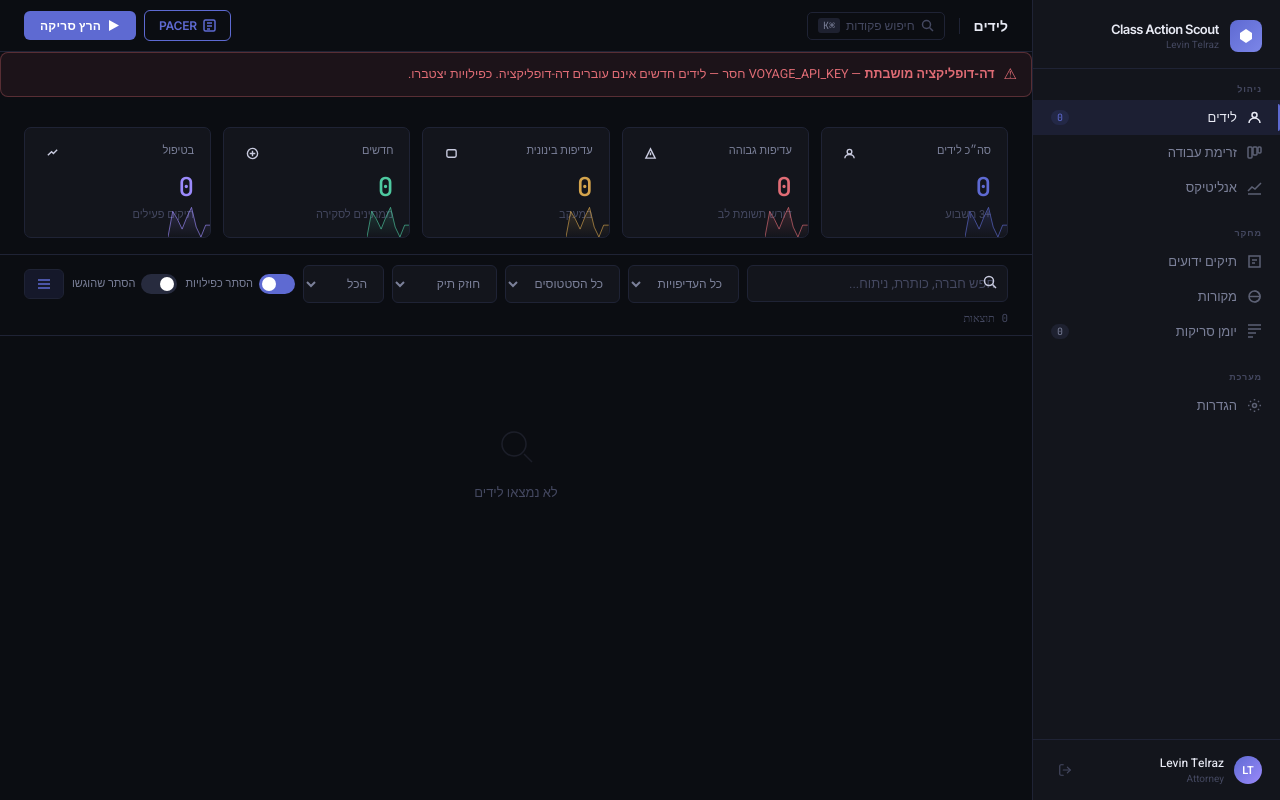
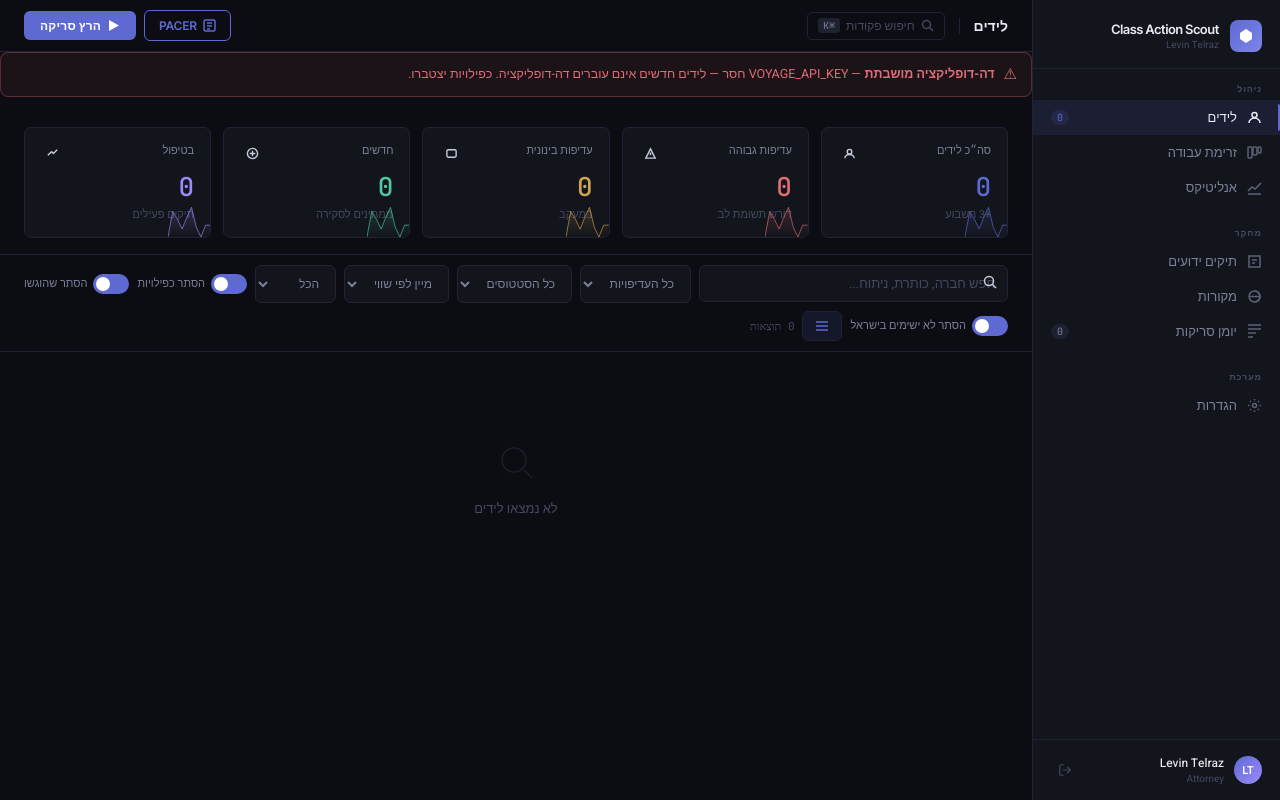
Before and after one commit to telrazohadadvocate-ops/class-action-scout, a Flask app: page / in a window 1280 px wide. Run offline with Flask 3, Linux system fonts and the light colour scheme; the visitor is signed in with stand-in values (Sample User, id 1); data that the repository does not hold is empty.

Commit message:
Open the dashboard on high-value, actionable leads
The dashboard opened as an undifferentiated pile of ~2,700 leads sorted by
case strength, with already-filed and non-Israeli leads mixed in.

It now defaults to priority_score descending, with two filters on by default
and toggleable in the toolbar: already_filed_il (an Israeli class action
already filed is a missed opportunity, not a lead) and leads with no Israeli
nexus. The /api/leads defaults match, so a bare request returns the same view
the dashboard opens on.

israel_applicable IS NULL means "not scored yet" — a lead mid-pipeline or
awaiting a re-score — so those stay visible. Only leads positively judged
inapplicable are hidden.

Co-Authored-By: Claude Opus 5 (1M context) <noreply@anthropic.com>
Claude-Session: https://claude.ai/code/session_01LyTnM94wsU1K2RUHTZcza5

```diff
--- a/app.py
+++ b/app.py
@@ -149,8 +149,13 @@ def get_leads():
             since = now - timedelta(days=30)
         q = q.filter(Lead.scraped_at >= since.replace(tzinfo=None))
     # Hide leads where an Israeli class action was already filed
-    if request.args.get("hide_filed", "false").lower() == "true":
+    if request.args.get("hide_filed", "true").lower() == "true":
         q = q.filter((Lead.already_filed_il == False) | Lead.already_filed_il.is_(None))
+    # Hide leads with no Israeli nexus. NULL means "not scored yet" (a lead
+    # mid-pipeline, or awaiting a re-score) and stays visible — only leads
+    # positively judged inapplicable are hidden.
+    if request.args.get("hide_non_israeli", "true").lower() == "true":
+        q = q.filter((Lead.israel_applicable == True) | Lead.israel_applicable.is_(None))
     # Show only leads flagged as suspected duplicates awaiting review
     if request.args.get("review", "").lower() == "pending":
         q = q.filter(Lead.dup_review == "pending")
@@ -158,7 +163,7 @@ def get_leads():
     if search:
         like = f"%{search}%"
         q = q.filter((Lead.title.ilike(like))|(Lead.company.ilike(like))|(Lead.legal_analysis.ilike(like)))
-    sort = request.args.get("sort", "strength")
+    sort = request.args.get("sort", "priority_score")
     if sort == "strength": q = q.order_by(Lead.strength_score.desc().nullslast())
     elif sort == "priority_score": q = q.order_by(Lead.priority_score.desc().nullslast())
     elif sort == "relevance": q = q.order_by(Lead.relevance_score.desc().nullslast())
--- a/templates/dashboard.html
+++ b/templates/dashboard.html
@@ -616,8 +616,8 @@ a{color:inherit;text-decoration:none}
           <option value="dismissed">נדחה</option>
         </select>
         <select class="filter-select" id="sort" onchange="loadLeads()">
+          <option value="priority_score" selected>מיין לפי שווי</option>
           <option value="strength">חוזק תיק</option>
-          <option value="priority_score">מיין לפי שווי</option>
           <option value="relevance">רלוונטיות</option>
           <option value="date">תאריך</option>
         </select>
@@ -632,8 +632,12 @@ a{color:inherit;text-decoration:none}
           <span style="font-size:11px;color:var(--text-secondary);white-space:nowrap">הסתר כפילויות</span>
         </span>
         <span style="display:flex;align-items:center;gap:6px;cursor:pointer;flex-shrink:0" onclick="document.getElementById('hideFiledToggle').classList.toggle('on');loadLeads()">
-          <button class="toggle" id="hideFiledToggle" style="pointer-events:none"></button>
+          <button class="toggle on" id="hideFiledToggle" style="pointer-events:none"></button>
           <span style="font-size:11px;color:var(--text-secondary);white-space:nowrap">הסתר שהוגשו</span>
+        </span>
+        <span style="display:flex;align-items:center;gap:6px;cursor:pointer;flex-shrink:0" onclick="document.getElementById('hideNonIlToggle').classList.toggle('on');loadLeads()">
+          <button class="toggle on" id="hideNonIlToggle" style="pointer-events:none"></button>
+          <span style="font-size:11px;color:var(--text-secondary);white-space:nowrap">הסתר לא ישימים בישראל</span>
         </span>
         <span id="reviewChip" style="display:none;align-items:center;gap:6px;cursor:pointer;flex-shrink:0" onclick="document.getElementById('reviewToggle').classList.toggle('on');loadLeads()">
           <button class="toggle" id="reviewToggle" style="pointer-events:none"></button>
@@ -895,6 +899,7 @@ async function loadLeads() {
     period: document.getElementById('ft').value,
     hide_duplicates: document.getElementById('hideDupToggle').classList.contains('on'),
     hide_filed: document.getElementById('hideFiledToggle').classList.contains('on'),
+    hide_non_israeli: document.getElementById('hideNonIlToggle').classList.contains('on'),
     review: document.getElementById('reviewToggle').classList.contains('on') ? 'pending' : '',
     limit: 100
   });
```
